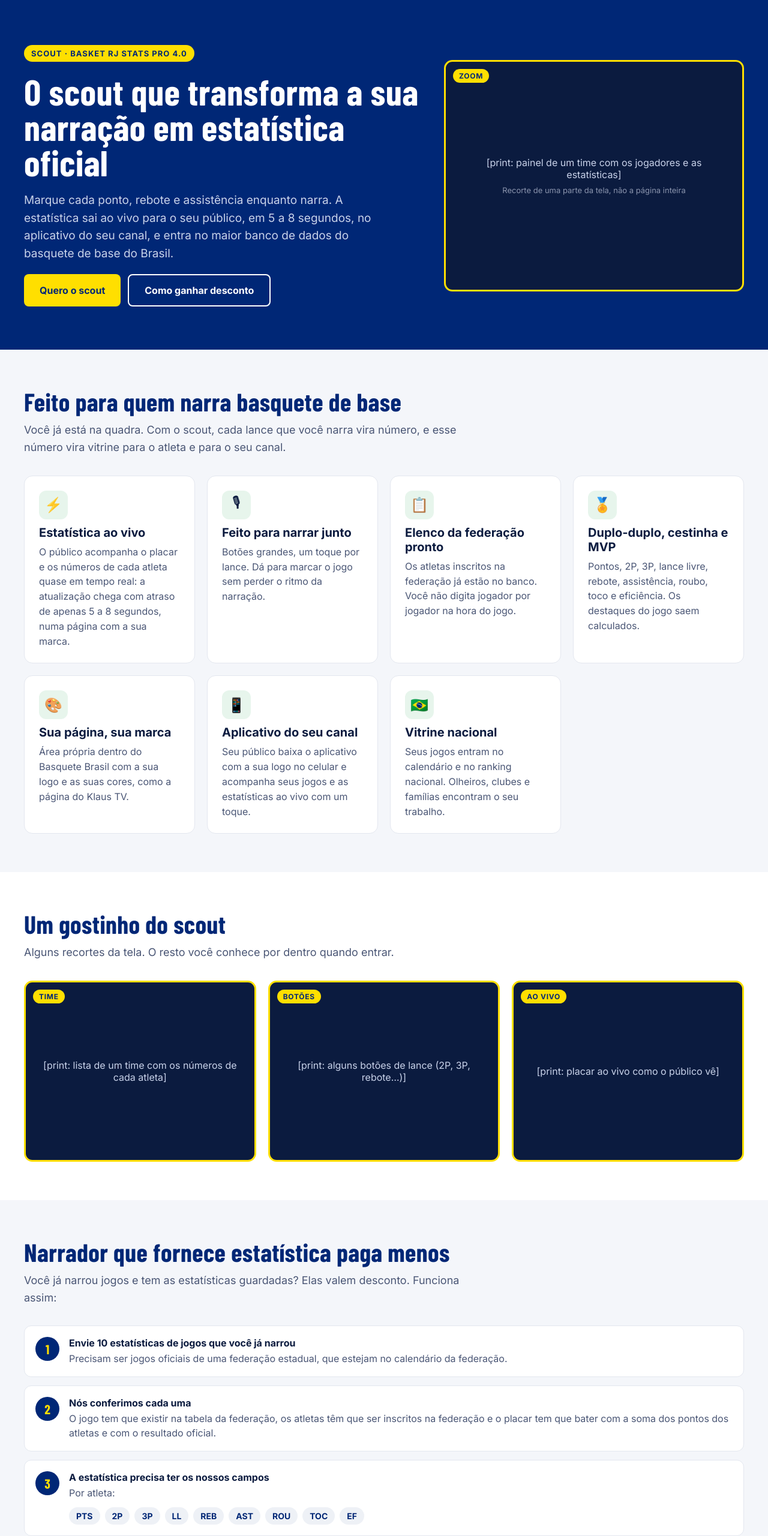
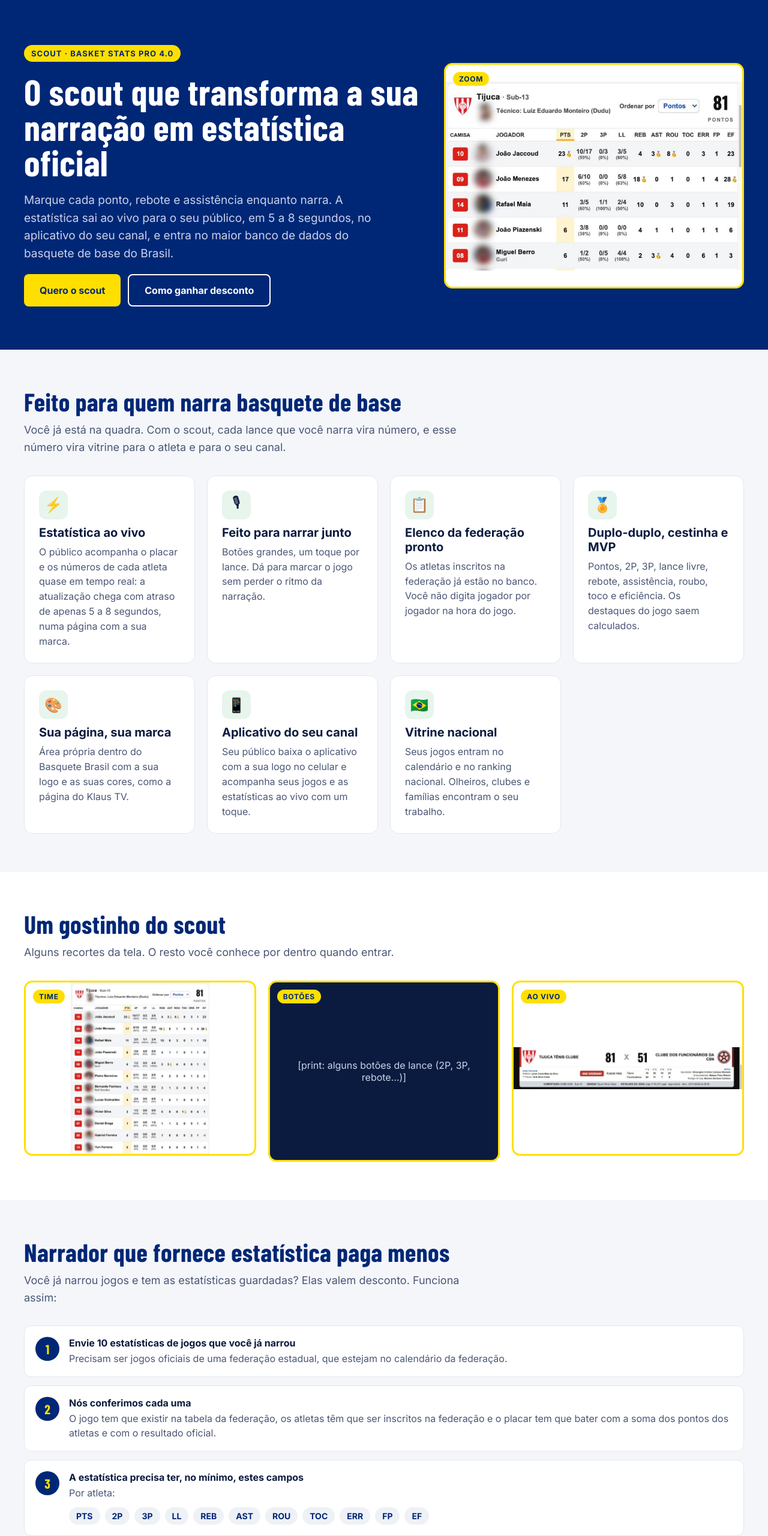
Before and after one commit to magnororiz/basquetebrasil, a plain HTML site: page scout.html in a window 1280 px wide. Shown: the part 99-2660 px from the top of the page at 60% size. Drawn offline with nearby package versions, Linux system fonts and the light colour scheme; a web font is replaced by a local one.

Commit message:
Scout: nome Basket Stats PRO 4.0, campos mínimos da tabela do Klaus e 3 prints do klaustv.com
Co-Authored-By: Claude Opus 5.5 <noreply@anthropic.com>
Claude-Session: https://claude.ai/code/session_01Ufw5ekHVG59dGEWvUgATkt

```diff
--- a/scout.html
+++ b/scout.html
@@ -3,7 +3,7 @@
 <head>
 <meta charset="utf-8">
 <meta name="viewport" content="width=device-width, initial-scale=1">
-<title>Scout Basket RJ Stats PRO 4.0 · Basquete Brasil</title>
+<title>Scout Basket Stats PRO 4.0 · Basquete Brasil</title>
 <meta name="description" content="O scout de basquete dos narradores parceiros: estatística ao vivo, súmula e página própria com a sua marca. Narrador que fornece estatísticas ganha desconto.">
 <link rel="icon" type="image/png" href="assets/favicon.png">
 <link rel="preconnect" href="https://fonts.googleapis.com">
@@ -26,6 +26,8 @@ a{color:#00752C}a:hover{color:#005A22}
 .card p{margin:0;color:#4A5675;line-height:1.55}
 .ico{width:48px;height:48px;border-radius:12px;display:flex;align-items:center;justify-content:center;font-size:24px;background:#E7F5EC}
 .zoom{position:relative;border-radius:14px;overflow:hidden;background:#0B1B3F;aspect-ratio:4/3;display:flex;align-items:center;justify-content:center;color:#C9D3EA;text-align:center;padding:20px;border:3px solid #FFDF00}
+.zoom.foto{padding:0;background:#fff}
+.zoom.foto img{width:100%;height:100%;object-fit:contain;display:block}
 .zoom small{display:block;margin-top:8px;font-size:13px;color:#8A94AD}
 .zoom .tag{position:absolute;top:12px;left:12px;background:#FFDF00;color:#002776;font-size:12px;font-weight:800;letter-spacing:.06em;padding:4px 10px;border-radius:999px}
 .passos{counter-reset:p;display:grid;gap:14px;margin:0;padding:0;list-style:none}
@@ -53,13 +55,13 @@ details p{color:#4A5675;line-height:1.6;margin:10px 0 0}
 <section style="background:#002776;color:#FFFFFF">
 <div class="wrap" style="padding:64px 24px 72px;display:flex;flex-wrap:wrap;gap:40px;align-items:center">
 <div style="flex:1 1 520px;display:flex;flex-direction:column;gap:20px">
-<span style="align-self:flex-start;background:#FFDF00;color:#002776;font-weight:800;font-size:13px;letter-spacing:.08em;padding:6px 12px;border-radius:999px">SCOUT · BASKET RJ STATS PRO 4.0</span>
+<span style="align-self:flex-start;background:#FFDF00;color:#002776;font-weight:800;font-size:13px;letter-spacing:.08em;padding:6px 12px;border-radius:999px">SCOUT · BASKET STATS PRO 4.0</span>
 <h1 class="h" style="margin:0;font-size:60px;line-height:.98;font-weight:800">O scout que transforma a sua narração em estatística oficial</h1>
 <p style="margin:0;font-size:19px;line-height:1.55;color:#C9D3EA;max-width:600px">Marque cada ponto, rebote e assistência enquanto narra. A estatística sai ao vivo para o seu público, em 5 a 8 segundos, no aplicativo do seu canal, e entra no maior banco de dados do basquete de base do Brasil.</p>
 <div style="display:flex;flex-wrap:wrap;gap:12px"><a class="btn amarelo" href="#planos">Quero o scout</a><a class="btn contorno" href="#desconto">Como ganhar desconto</a></div>
 </div>
 <div style="flex:1 1 360px">
-<div class="zoom"><span class="tag">ZOOM</span><div>[print: painel de um time com os jogadores e as estatísticas]<small>Recorte de uma parte da tela, não a página inteira</small></div></div>
+<div class="zoom foto"><span class="tag">ZOOM</span><img src="assets/scout/scout-zoom.jpg" alt="Painel de um time com os jogadores e as estatísticas de cada atleta" loading="lazy"></div>
 </div>
 </div>
 </section>
@@ -87,9 +89,9 @@ details p{color:#4A5675;line-height:1.6;margin:10px 0 0}
 <h2 class="h">Um gostinho do scout</h2>
 <p class="lead">Alguns recortes da tela. O resto você conhece por dentro quando entrar.</p>
 <div class="grade">
-<div class="zoom"><span class="tag">TIME</span><div>[print: lista de um time com os números de cada atleta]</div></div>
+<div class="zoom foto"><span class="tag">TIME</span><img src="assets/scout/scout-time.jpg" alt="Lista de um time com os números de cada atleta" loading="lazy"></div>
 <div class="zoom"><span class="tag">BOTÕES</span><div>[print: alguns botões de lance (2P, 3P, rebote…)]</div></div>
-<div class="zoom"><span class="tag">AO VIVO</span><div>[print: placar ao vivo como o público vê]</div></div>
+<div class="zoom foto"><span class="tag">AO VIVO</span><img src="assets/scout/scout-aovivo.jpg" alt="Placar do jogo como o público vê" loading="lazy"></div>
 </div>
 </div>
 </section>
@@ -102,8 +104,8 @@ details p{color:#4A5675;line-height:1.6;margin:10px 0 0}
 <ol class="passos">
 <li><div><b>Envie 10 estatísticas de jogos que você já narrou</b><span>Precisam ser jogos oficiais de uma federação estadual, que estejam no calendário da federação.</span></div></li>
 <li><div><b>Nós conferimos cada uma</b><span>O jogo tem que existir na tabela da federação, os atletas têm que ser inscritos na federação e o placar tem que bater com a soma dos pontos dos atletas e com o resultado oficial.</span></div></li>
-<li><div><b>A estatística precisa ter os nossos campos</b><span>Por atleta:</span>
-<ul class="chips"><li>PTS</li><li>2P</li><li>3P</li><li>LL</li><li>REB</li><li>AST</li><li>ROU</li><li>TOC</li><li>EF</li></ul></div></li>
+<li><div><b>A estatística precisa ter, no mínimo, estes campos</b><span>Por atleta:</span>
+<ul class="chips"><li>PTS</li><li>2P</li><li>3P</li><li>LL</li><li>REB</li><li>AST</li><li>ROU</li><li>TOC</li><li>ERR</li><li>FP</li><li>EF</li></ul></div></li>
 <li><div><b>Aprovou? Desconto liberado</b><span>Se as 10 estatísticas atenderem os requisitos, você ganha [percentual de desconto] na mensalidade.</span></div></li>
 <li><div><b>Compromisso de parceiro</b><span>Você se compromete a enviar todas as estatísticas que tiver e autoriza que as estatísticas geradas no scout sejam publicadas no banco de dados do Basquete Brasil.</span></div></li>
 </ol>
@@ -118,7 +120,7 @@ details p{color:#4A5675;line-height:1.6;margin:10px 0 0}
 <p class="lead">Mensalidade simples, sem fidelidade.</p>
 <div class="planos">
 <div class="plano"><h3 class="h" style="margin:0;font-size:28px">Narrador</h3><div class="preco">[valor] <small style="font-size:18px;color:#4A5675">/mês</small></div>
-<ul><li>Scout Basket RJ Stats PRO 4.0</li><li>Estatística ao vivo com a sua marca (atraso de 5 a 8 segundos)</li><li>Aplicativo do seu canal para o público baixar</li><li>Seus jogos no calendário nacional</li></ul>
+<ul><li>Scout Basket Stats PRO 4.0</li><li>Estatística ao vivo com a sua marca (atraso de 5 a 8 segundos)</li><li>Aplicativo do seu canal para o público baixar</li><li>Seus jogos no calendário nacional</li></ul>
 <a class="btn verde" href="cadastro.html">Quero este plano</a></div>
 <div class="plano dest"><span class="selo">COM DESCONTO</span><h3 class="h" style="margin:0;font-size:28px">Narrador parceiro</h3><div class="preco">[valor com desconto] <small style="font-size:18px;color:#4A5675">/mês</small></div>
 <ul><li>Tudo do plano Narrador</li><li>Desconto por fornecer estatísticas aprovadas</li><li>Destaque como fonte de dados do Basquete Brasil</li></ul>
@@ -132,7 +134,7 @@ details p{color:#4A5675;line-height:1.6;margin:10px 0 0}
 <div class="wrap" style="max-width:860px">
 <h2 class="h">Dúvidas</h2>
 <details><summary>Preciso de computador?</summary><p>[a confirmar: aparelhos em que o scout funciona]</p></details>
-<details><summary>Quais estatísticas servem para o desconto?</summary><p>Só de jogos oficiais de federação estadual, com os campos PTS, 2P, 3P, LL, REB, AST, ROU, TOC e EF por atleta, e que batam com o resultado oficial.</p></details>
+<details><summary>Quais estatísticas servem para o desconto?</summary><p>Só de jogos oficiais de federação estadual, com os campos PTS, 2P, 3P, LL, REB, AST, ROU, TOC, ERR, FP e EF por atleta, e que batam com o resultado oficial.</p></details>
 <details><summary>Minha estatística vai aparecer no site?</summary><p>Sim. Faz parte do acordo de parceiro: as estatísticas aprovadas entram no banco de dados do Basquete Brasil, com o crédito do seu canal.</p></details>
 <details><summary>Posso cancelar?</summary><p>[a confirmar: regra de cancelamento]</p></details>
 </div>
```
Also changed, not shown: assets/scout/scout-aovivo.jpg (added), assets/scout/scout-time.jpg (added), assets/scout/scout-zoom.jpg (added).
